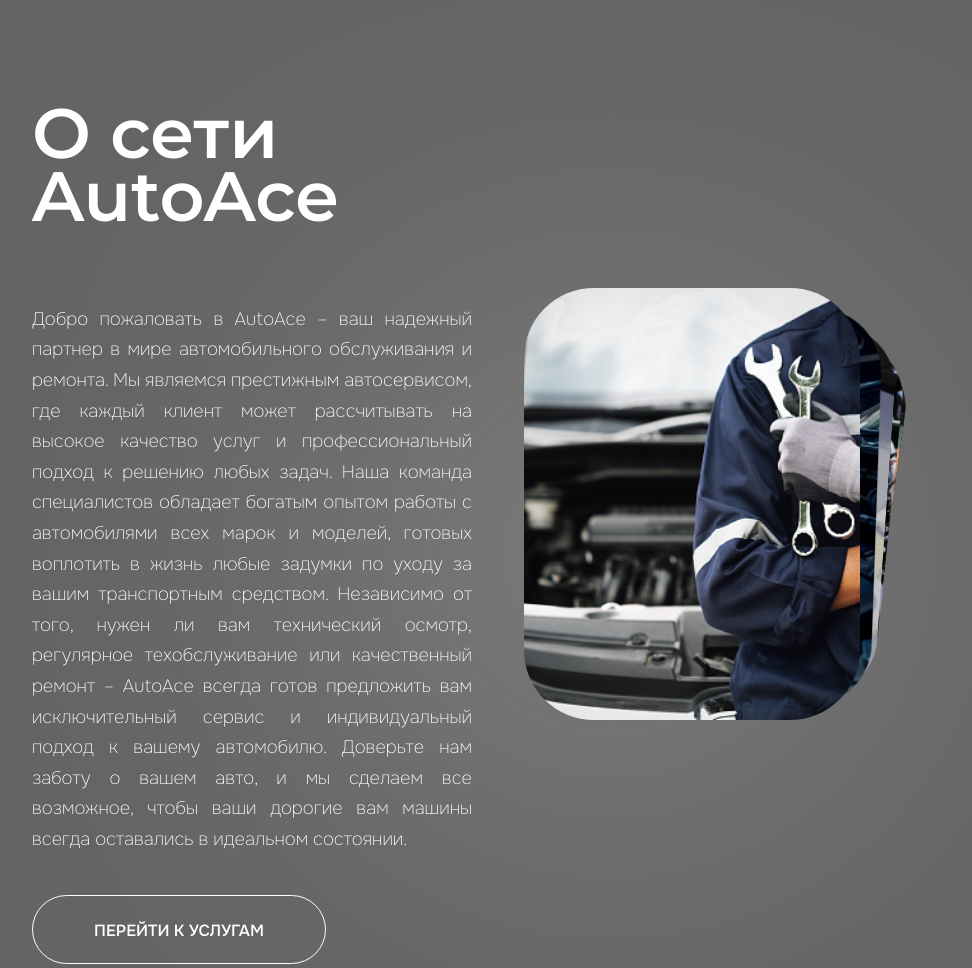
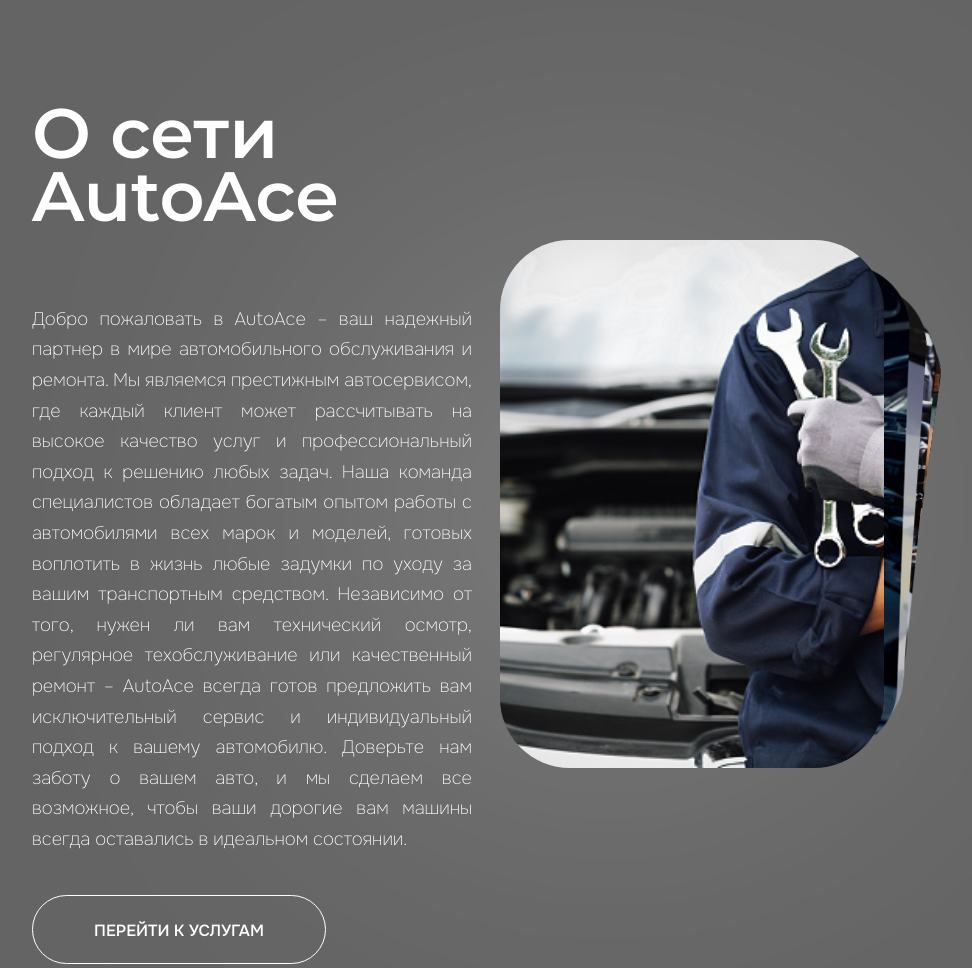
Before and after one commit to OlegPazny/AutoAce, a PHP site: page /pages/index.php in a window 1280 px wide. Shown: the part 2317-3285 px from the top of the page, without its empty margins (168-1140 px from the left). Run offline with PHP 8.4, Linux system fonts and the light colour scheme; data that the repository does not hold is empty.

Commit message:
поделал слайдеры

```diff
--- a/assets/css/main.css
+++ b/assets/css/main.css
@@ -600,8 +600,8 @@ input[type=checkbox]:checked {
   }
 }
 swiper-container {
-  width: 14rem;
-  height: 18rem;
+  width: 16rem;
+  height: 22rem;
 }
 
 swiper-slide {
--- a/assets/scss/components/_swiper.scss
+++ b/assets/scss/components/_swiper.scss
@@ -1,6 +1,6 @@
 swiper-container {
-  width: 14rem;
-  height: 18rem;
+  width: 16rem;
+  height: 22rem;
 
 }
 
--- a/pages/index.php
+++ b/pages/index.php
@@ -213,8 +213,13 @@ require_once "../assets/api/index_info_script.php";
     var swiper1 = new Swiper(".mySwiper1", {
         slidesPerView: 1,
         slidesPerGroup: 1,
+        loop: true,
         grid: {
             rows: 1,
+        },
+        autoplay: {
+            delay: 2500,
+            disableOnInteraction: false,
         },
         spaceBetween: 1,
         pagination: {
```
